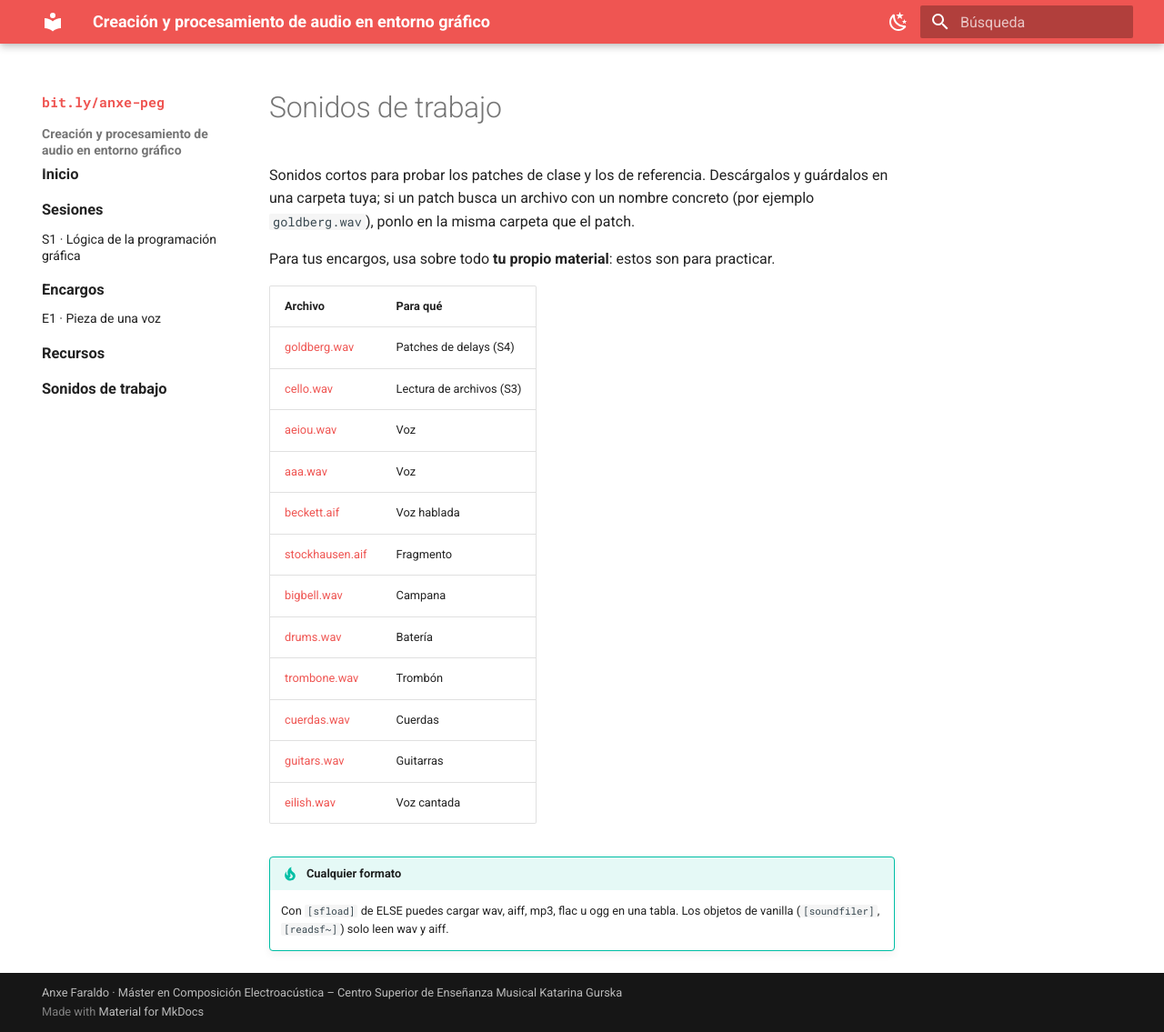
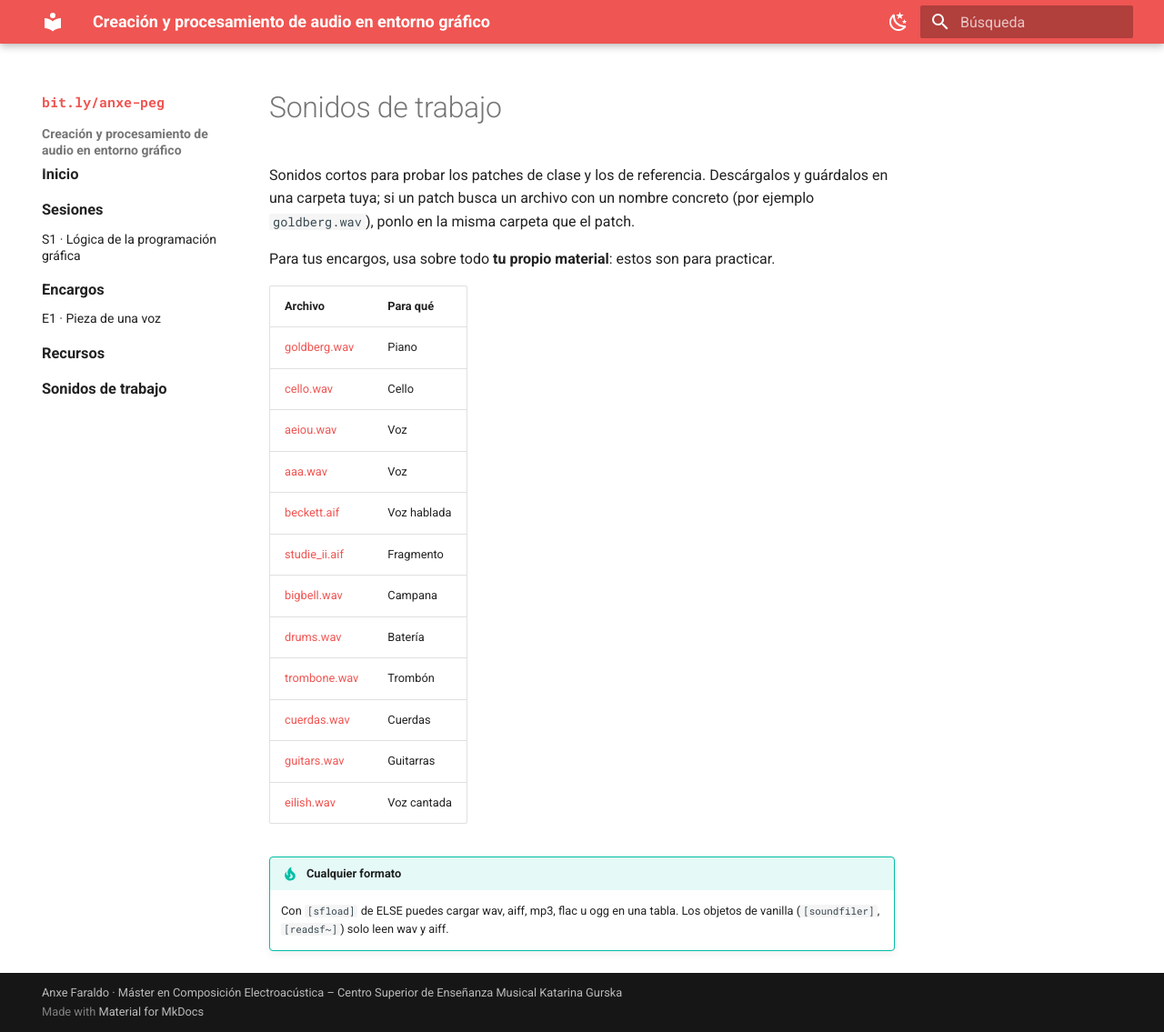
Before and after one commit to anxefaraldo/peg-curso, an MkDocs documentation site: the page built from docs/sonidos.md, in a window 1280 px wide and 1135 px high. Shown: the whole window at 91% size. Built offline with MkDocs 1.6.1 and Material for MkDocs 9.7.7, drawn with Linux system fonts in a browser that asks for light colours.

Commit message:
Publicación programada 2026-10-02 22:33

```diff
--- a/docs/sonidos.md
+++ b/docs/sonidos.md
@@ -6,12 +6,12 @@ Para tus encargos, usa sobre todo **tu propio material**: estos son para practic
 
 | Archivo | Para qué |
 |---|---|
-| [goldberg.wav](https://lamembrana.com/radio-katarina/sonidos/goldberg.wav) | Patches de delays (S4) |
-| [cello.wav](https://lamembrana.com/radio-katarina/sonidos/cello.wav) | Lectura de archivos (S3) |
+| [goldberg.wav](https://lamembrana.com/radio-katarina/sonidos/goldberg.wav) | Piano |
+| [cello.wav](https://lamembrana.com/radio-katarina/sonidos/cello.wav) | Cello |
 | [aeiou.wav](https://lamembrana.com/radio-katarina/sonidos/aeiou.wav) | Voz |
 | [aaa.wav](https://lamembrana.com/radio-katarina/sonidos/aaa.wav) | Voz |
 | [beckett.aif](https://lamembrana.com/radio-katarina/sonidos/beckett.aif) | Voz hablada |
-| [stockhausen.aif](https://lamembrana.com/radio-katarina/sonidos/stockhausen.aif) | Fragmento |
+| [studie_ii.aif](https://lamembrana.com/radio-katarina/sonidos/studie_ii.aif) | Fragmento |
 | [bigbell.wav](https://lamembrana.com/radio-katarina/sonidos/bigbell.wav) | Campana |
 | [drums.wav](https://lamembrana.com/radio-katarina/sonidos/drums.wav) | Batería |
 | [trombone.wav](https://lamembrana.com/radio-katarina/sonidos/trombone.wav) | Trombón |
```
